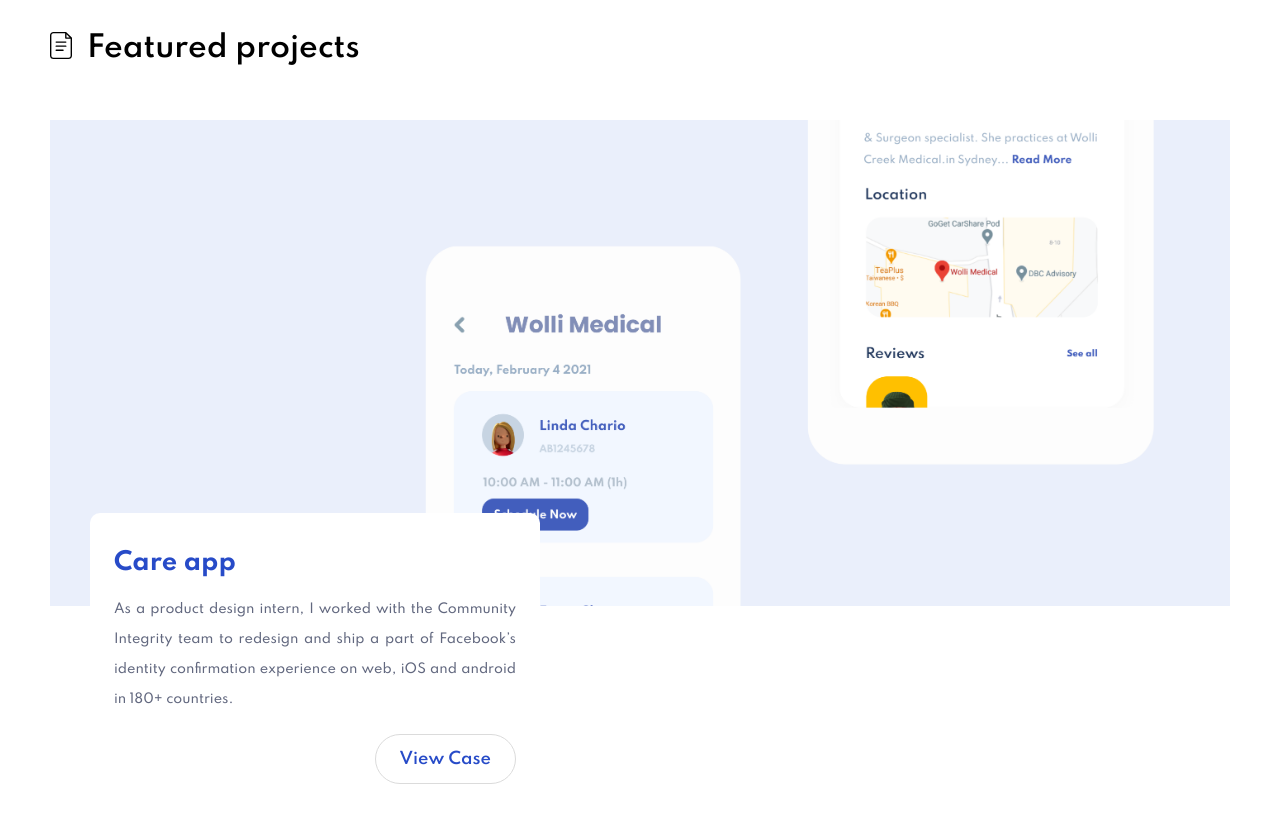
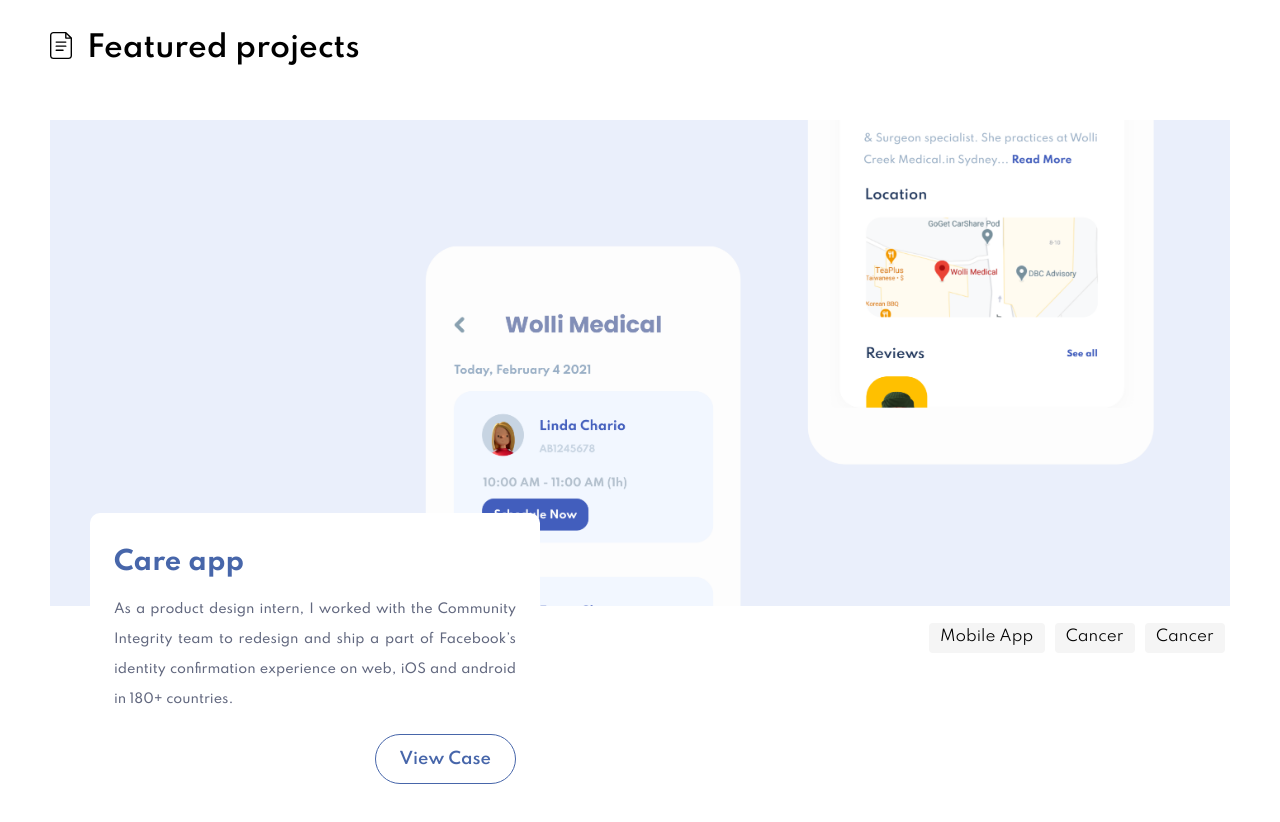
Before and after one commit to jimmyc018/online-profile, a React (Create React App) app: page / in a window 1280 px wide. Shown: the part 740-1562 px from the top of the page. Built offline with nearby package versions, Linux system fonts and the light colour scheme.

Commit message:
Update pages, add animate on scroll component

```diff
--- /dev/null
+++ b/src/components/AnimateOnScrollComp.tsx
@@ -0,0 +1,39 @@
+import React, { useEffect, useRef, useState } from "react";
+
+interface IProp {
+  children: React.ReactNode,
+  id?: string;
+  className?: string;
+}
+
+const AnimateOnScrollComp = ({ children, id, className }: IProp) => {
+  const containerRef: any = useRef(null);
+  const [ isVisible, setIsVisible ] = useState(false);
+
+  const callbackFunction = (entries: IntersectionObserverEntry[]) => {
+    const [ entry ] = entries;
+    setIsVisible(entry.isIntersecting);
+  }
+
+  useEffect(() => {
+    const observer = new IntersectionObserver(callbackFunction);
+    const currentContainerRef = containerRef.current;
+
+    if (currentContainerRef) {
+      observer.observe(currentContainerRef);
+    }
+    return () => {
+      if (currentContainerRef) {
+        observer.unobserve(currentContainerRef);
+      }
+    }
+  })
+
+  return (
+    <section ref={containerRef} id={id} className={`fade-in ${isVisible ? 'fade-in--appear' : ''} ${className}`}>
+      { children }
+    </section>
+  );
+};
+
+export default AnimateOnScrollComp;
--- a/src/components/Navbar/Navbar.tsx
+++ b/src/components/Navbar/Navbar.tsx
@@ -2,15 +2,22 @@ import React from 'react';
 import { Link, NavLink } from 'react-router-dom';
 import styled from 'styled-components';
 
+import ITheme from '../../styles/ITheme';
+
 import './Navbar.scss';
+
+interface IProp {
+  children: React.ReactNode,
+  themeStyle: ITheme
+}
 
 interface IState {
   isOpen: boolean;
   width: number;
 }
 
-class CustomNavbar extends React.Component<any, IState> {
-  constructor(props: any) {
+class CustomNavbar extends React.Component<IProp, IState> {
+  constructor(props: IProp) {
     super(props);
     this.state = { isOpen: false, width: window.innerWidth };
   }
@@ -28,7 +35,7 @@ class CustomNavbar extends React.Component<any, IState> {
   };
 
   handleClick = () => {
-    this.setState((state: any) => ({ isOpen: !state.isOpen }));
+    this.setState(state => ({ isOpen: !state.isOpen }));
   };
 
   render() {
--- a/src/layouts/About/About.tsx
+++ b/src/layouts/About/About.tsx
@@ -20,7 +20,6 @@ const About = () => (
               I studied a Intermediate UX/UI Design course at Academy Xi which had helped me developed one case study.
           </p>
           <a className="button about__resume-link" href="https://www.dropbox.com/s/ttk8h1czez3wwsa/Jimmy%20Chan%20Resume.pdf?dl=1">Download Resume</a>
-
         </div>
       </div>
     </div>
--- a/src/layouts/Home/Home.scss
+++ b/src/layouts/Home/Home.scss
@@ -34,6 +34,7 @@
     flex-direction: column;
 
     .home__project-title {
+      // color: $dark-blue;
       font-size: 1.8rem;
       font-weight: $font-weight-semi-bold;
       margin-right: 10px;
@@ -63,11 +64,16 @@
     margin: 50px 0 200px 0;
   }
 
+  &__project-case-mini-area {
+    display: flex;
+    justify-content: space-between;
+  }
+
   &__project-case-desc {
     text-align: justify;
     text-justify: inter-word;
 
-    @media screen and (min-width: 1128px) {
+    @media screen and (min-width: 1024px) {
       max-width: 450px;
       padding: 24px;
       background-color: $white;
@@ -78,12 +84,26 @@
     }
   }
 
+  &__project-case-tags {
+    display: none;
+
+    @media screen and (min-width: 1024px) {
+      display: flex;
+
+      .tag {
+        margin: 10px 5px;
+        font-size: 15px;
+        background-color: none;
+      }
+    }
+  }
+
   .home__project-case-title {
     font-weight: $font-weight-bold;
     font-style: normal;
     color: $dark-blue;
     padding: 15px 0 20px 0;
-    font-size: 1.5rem;
+    font-size: 1.6rem;
     line-height: 22px;
   }
 
@@ -105,6 +125,7 @@
       font-weight: $font-weight-semi-bold;
       padding: 24px;
       text-decoration: none;
+      border-color: $dark-blue;
     }
   }
 
--- a/src/layouts/Home/Home.tsx
+++ b/src/layouts/Home/Home.tsx
@@ -4,6 +4,7 @@ import './Home.scss';
 import caseOne from '../../assets/case-study-one.png';
 import document from '../../assets/document.svg';
 import { Link } from 'react-router-dom';
+import AnimateOnScrollComp from '../../components/AnimateOnScrollComp';
 
 const Home = () => (
   <div className="home">
@@ -22,17 +23,24 @@ const Home = () => (
         {/* <p className="home__project-link">All projects</p> */}
       </div>
       <section className="home__project-case">
-        <div className="home__project-case-study" id="careApp">
+        <AnimateOnScrollComp className="home__project-case-study" id="careApp">
           <img src={caseOne} alt='Case Study One' loading="eager"/>
+        </AnimateOnScrollComp>
+        <div className="home__project-case-mini-area">
+          <AnimateOnScrollComp className="home__project-case-desc">
+            <h2 className="home__project-case-title">Care app</h2>
+            <h3 className="home__project-case-content">As a product design intern, I worked with the Community Integrity team to redesign and ship a part of Facebook’s identity
+            confirmation experience on web, iOS and android in 180+ countries.</h3>
+            <div className="home__project-case-btn">
+              <Link className="button" to="/ProjectOne" type="button">View Case</Link>
+            </div>
+          </AnimateOnScrollComp>
+          <AnimateOnScrollComp className="home__project-case-tags">
+            <span className="tag">Mobile App</span>
+            <span className="tag">Cancer</span>
+            <span className="tag">Cancer</span>
+          </AnimateOnScrollComp>
         </div>
-        <section className="home__project-case-desc">
-          <h2 className="home__project-case-title">Care app</h2>
-          <h3 className="home__project-case-content">As a product design intern, I worked with the Community Integrity team to redesign and ship a part of Facebook’s identity
-          confirmation experience on web, iOS and android in 180+ countries.</h3>
-          <div className="home__project-case-btn">
-            <Link className="button" to="/ProjectOne" type="button">View Case</Link>
-          </div>
-        </section>
       </section>
     </div>
 
--- a/src/styles/_variables.scss
+++ b/src/styles/_variables.scss
@@ -7,7 +7,8 @@ $font-weight-bold: 700;
 $black: #000000;
 $light-black: #262626;
 $white: #FFFFFF;
-$dark-blue: #274BC8;
+// $dark-blue: #274BC8;
+$dark-blue: #4766AA;
 $dark-grey: #2B2B2B;
 $light-grey: #797d80;
 $extra-light-grey: #8f99a4;
--- a/src/styles/theme.scss
+++ b/src/styles/theme.scss
@@ -30,3 +30,17 @@
     transform: translateY(0);
   }
 }
+
+.fade-in {
+  opacity: 0;
+  transform: translate(0, 50%);
+  visibility: hidden;
+  transition: opacity 0.8s ease-in, transform 0.8s ease-in;
+  will-change: opacity, visibility;
+
+  &--appear {
+    opacity: 1;
+    transform: none;
+    visibility: visible;
+  }
+}
--- a/src/styles/theme.tsx
+++ b/src/styles/theme.tsx
@@ -16,13 +16,17 @@ const GlobalStyles = styled.div`
   }
 `;
 
+interface IProp {
+  children: React.ReactNode;
+}
+
 interface IState {
   currentTheme: string;
   displayScrollBtn: boolean;
 }
 
-export class CustomTheme extends React.Component<any, IState> {
-  constructor(props: any) {
+export class CustomTheme extends React.Component<IProp, IState> {
+  constructor(props: IProp) {
     super(props);
     this.state = { currentTheme: 'light', displayScrollBtn: false };
   }
@@ -35,7 +39,7 @@ export class CustomTheme extends React.Component<any, IState> {
     document.removeEventListener("scroll", this.handleScroll);
   }
 
-  toggleTheme = () => this.setState((state) => ({ currentTheme: state.currentTheme === 'light' ? 'dark' : 'light' }));
+  toggleTheme = () => this.setState(state => ({ currentTheme: state.currentTheme === 'light' ? 'dark' : 'light' }));
 
   handleScroll = () => {
     const rootElement = document.documentElement;
@@ -56,7 +60,7 @@ export class CustomTheme extends React.Component<any, IState> {
   };
 
   render() {
-    const { children } = this.props
+    const { children } = this.props;
     const { currentTheme, displayScrollBtn } = this.state;
 
     return (
@@ -77,7 +81,7 @@ export class CustomTheme extends React.Component<any, IState> {
               <FontAwesomeIcon icon={currentTheme === 'light' ? ['fas', 'sun'] : ['fas', 'moon']}></FontAwesomeIcon>
             </button> */}
           </CustomNavbar>
-          <div className="page-content">
+          <main role="main" className="page-content">
             {children}
             <button
               className={`button scroll-btn ${displayScrollBtn ? 'scroll-btn--show' : ''}`}
@@ -85,7 +89,7 @@ export class CustomTheme extends React.Component<any, IState> {
             >
               <FontAwesomeIcon icon={['fas', 'chevron-up']}></FontAwesomeIcon>
             </button>
-          </div>
+          </main>
           <CustomFooter></CustomFooter>
         </GlobalStyles>
       </ThemeProvider>
```
